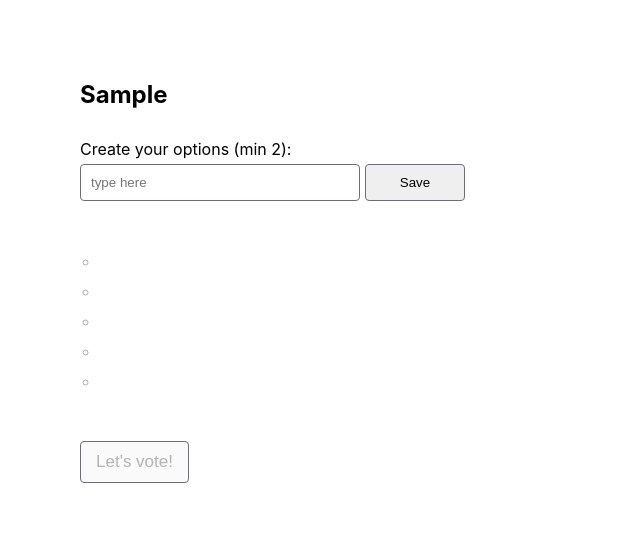
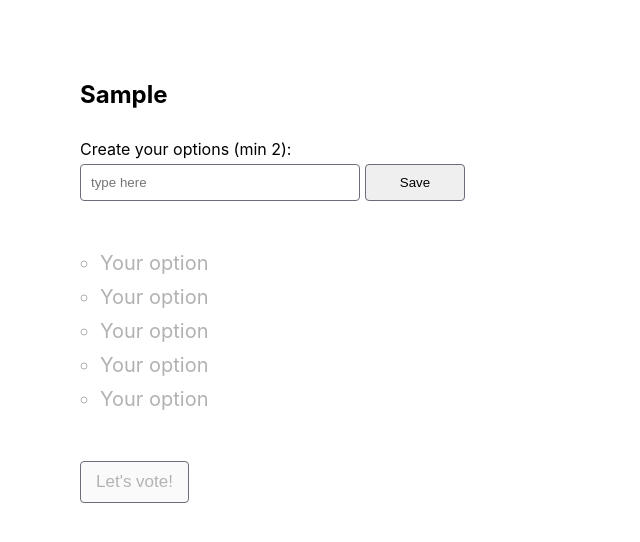
Before and after one commit to galinavikst/vote, a React (Create React App) app: page / in a window 1280 px wide. Both pictures are taken after typing "Sample" into the empty fields and a click on the button "Save". Shown: the top 542 px of the page, without its empty margins (0-640 px from the left). Built offline with nearby package versions, Linux system fonts and the light colour scheme.

Commit message:
fix: add span to optionsList to change color only for disc

```diff
--- a/src/components/OptionsList.tsx
+++ b/src/components/OptionsList.tsx
@@ -19,7 +19,11 @@ export function OptionsList() {
             : { opacity: 0.3 }
         }
       >
-        {optionsArr[i] ? optionsArr[i].text : ""}
+        {optionsArr[i] ? (
+          <span className="option_text">{optionsArr[i].text}</span>
+        ) : (
+          "Your option"
+        )}
       </li>
     );
   }
--- a/src/index.css
+++ b/src/index.css
@@ -101,7 +101,11 @@ button {
 }
 
 .options_list li {
-  font-size: 17px;
+  font-size: 20px;
+}
+
+.option_text {
+  color: var(--pure-black);
 }
 
 .lets_vote_btn {
```
